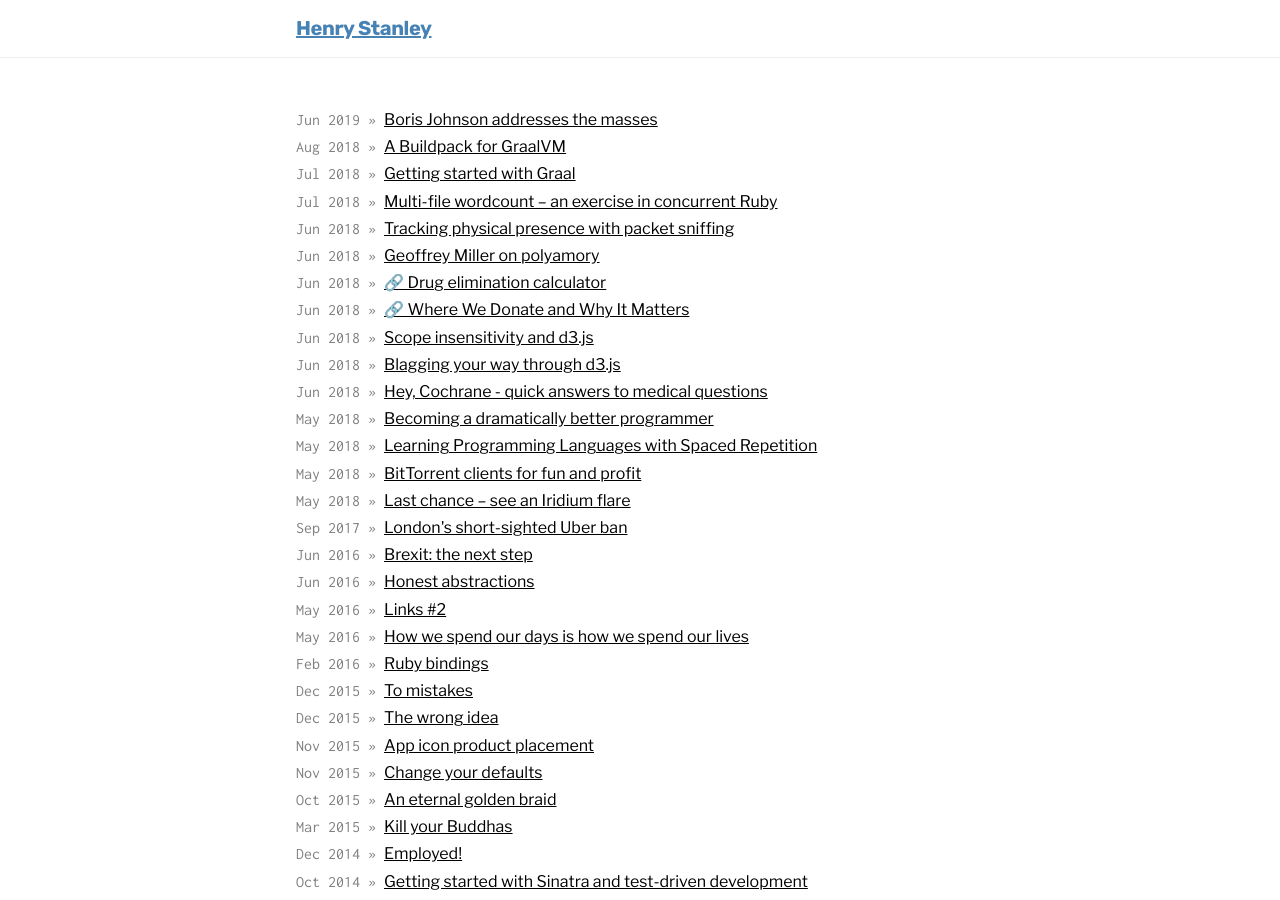
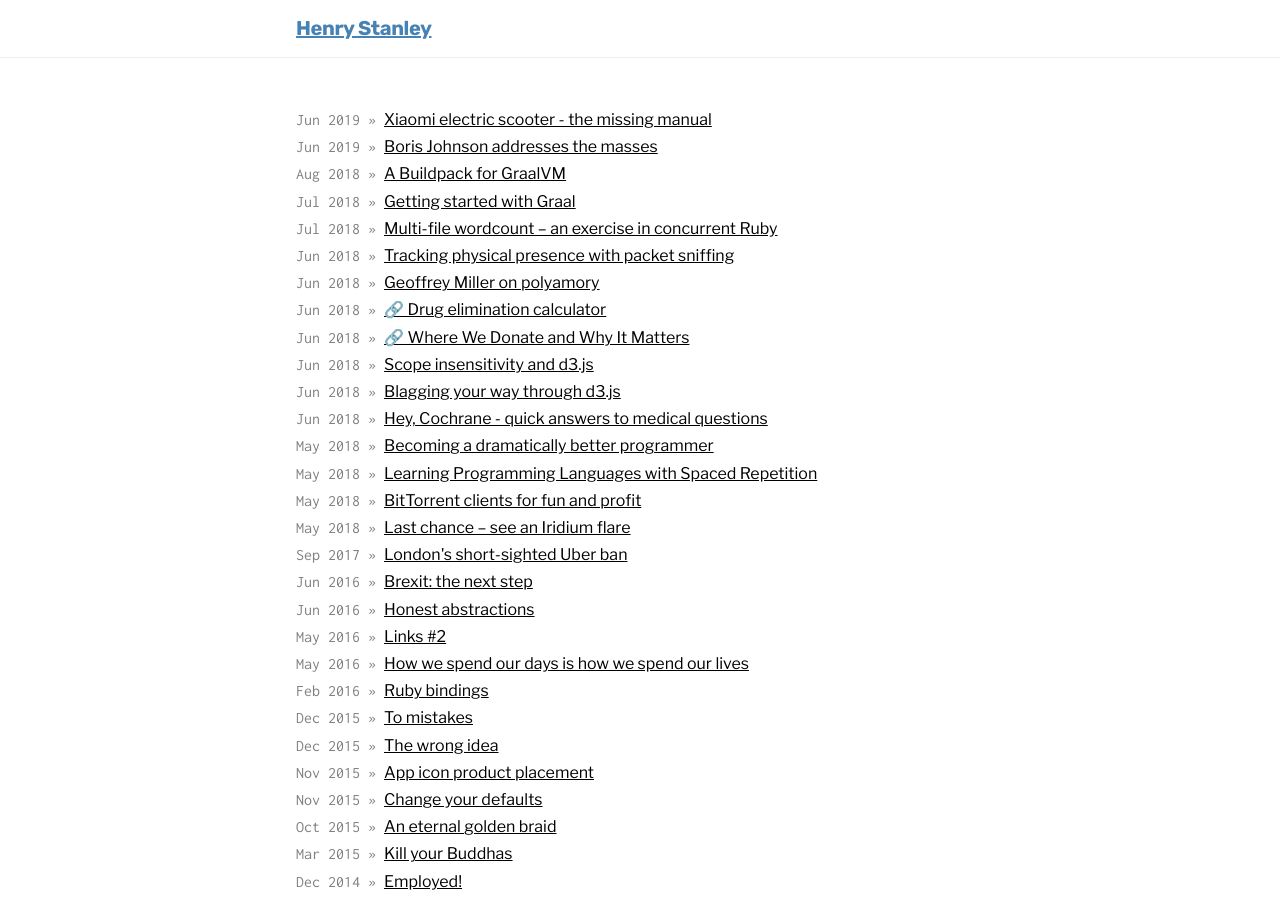
Before and after one commit to henryaj/blog-old, a Jekyll site: the page built from index.html, in a window 1280 px wide and 900 px high. Built offline with Jekyll 4.4.1, drawn with Linux system fonts in a browser that asks for light colours; the list of posts is cut into pages by our own code.

Commit message:
publish m365 owner's manual

```diff
--- a/_drafts/2019-07-24-m365-owners-manual.md
+++ b/_posts/2019-07-24-m365-owners-manual.md
@@ -1,5 +1,5 @@
 ---
-title: "Xiaomi M365 owner's manual"
+title: "Xiaomi electric scooter - the missing manual"
 date: 2019-06-24T09:30:00
 layout: post
 ---
```
Also changed, not shown: other parts of _posts/2019-07-24-m365-owners-manual.md (+1 -1 lines).
